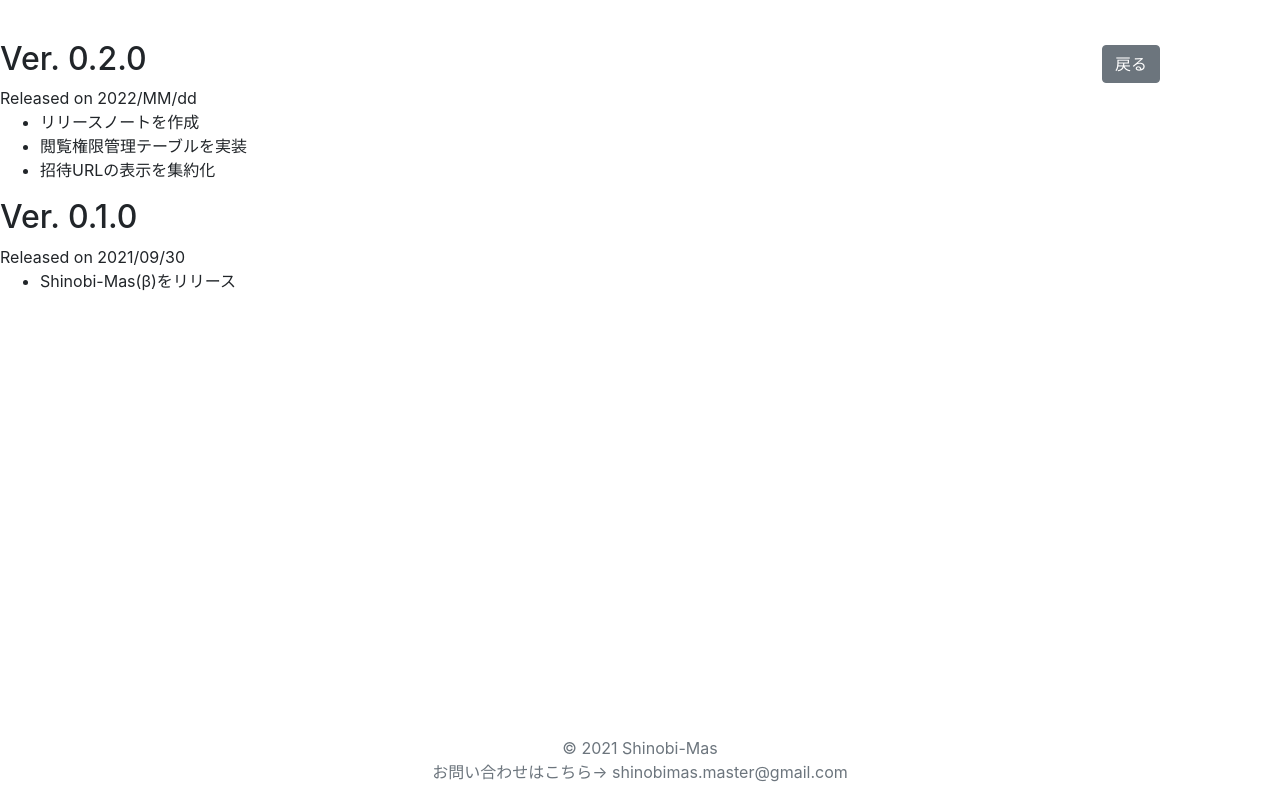
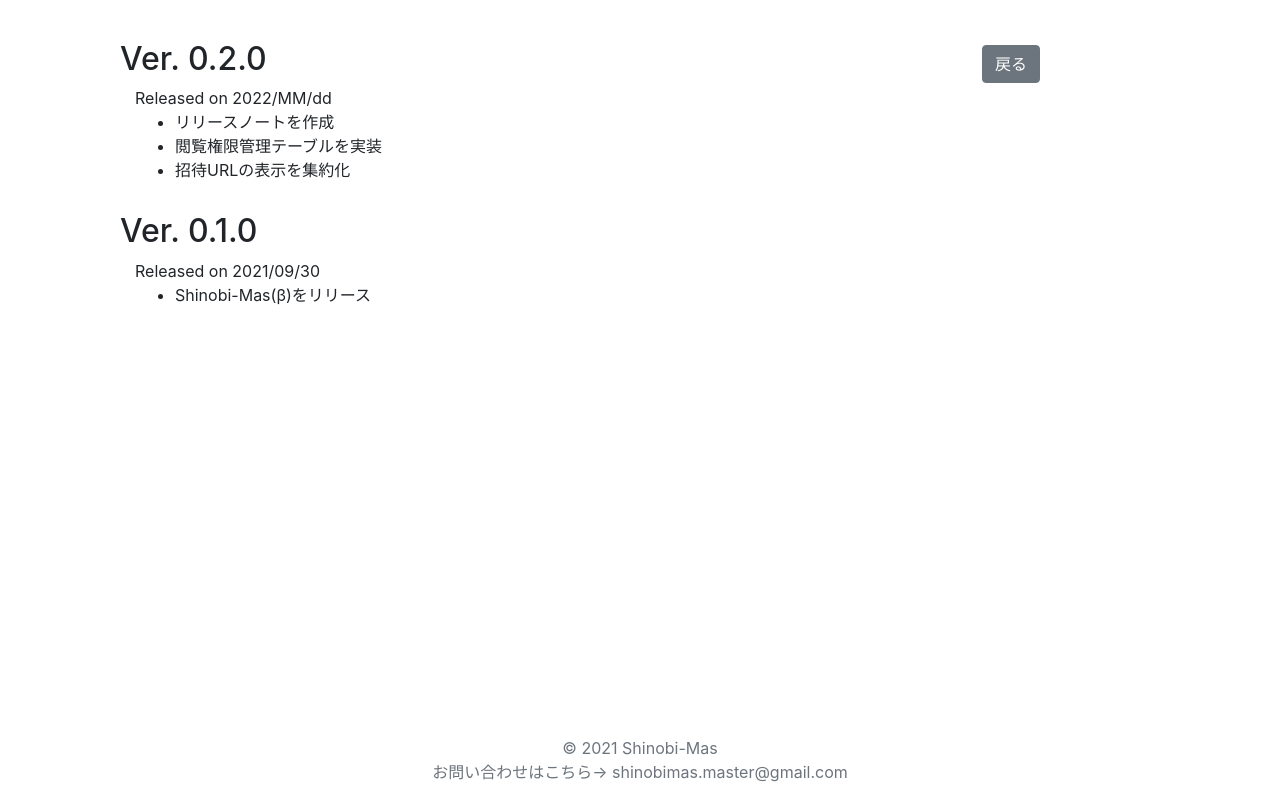
Before and after one commit to Nagyon-Jessica/Shinobi-Mas, a Django app: page /release-notes in a window 1280 px wide. Run offline with Django 3.2, Linux system fonts and the light colour scheme; some libraries are stand-ins or nearby versions.

Commit message:
リリースノートのデザイン修正とそれに伴う全体の微修正

```diff
--- a/assets/assets/css/shinobi-mas-common.css
+++ b/assets/assets/css/shinobi-mas-common.css
@@ -8,12 +8,25 @@
 .main-wrapper{
   min-height: 100vh;
   position: relative;
+  margin: 0px 120px;
   padding-top: 40px;
   padding-bottom: 60px;
   box-sizing: border-box;
 }
 
+/* 共通 - 戻るボタン */
+.return-buttom{
+  float: right;
+  margin: 5px 120px 5px 0px;
+}
+
 /* トップページ */
+.release-note-link{
+  width: auto;
+  margin: 0px auto;
+  padding: 5px 100px;
+  text-decoration: underline;
+}
 .index-app-name{
   height: 60%;
   padding: 100px;
@@ -27,14 +40,16 @@
   padding: 20px;
 }
 
-/* 再発行ページ */
-.return-buttom{
-  float: right;
-  padding: 5px 120px;
-}
-
 /* ハンドアウト詳細 */
 textarea{
   height: 200px;
   width: 1000px;
 }
+
+/* リリースノート */
+.version-block{
+  margin-bottom: 30px;
+}
+.version-block .version-block-body{
+  margin: 0px 15px;
+}
--- a/assets/assets/css/shinobi-mas-ho-detail.css
+++ b/assets/assets/css/shinobi-mas-ho-detail.css
@@ -1,6 +1,6 @@
 .ho-detail-form{
   margin: 0px auto;
-  padding: 5px 120px;
+  padding: 5px 0px;
 }
 .ho-detail-form .ho-detail-type{
   text-align: start;
--- a/assets/assets/css/shinobi-mas-ho-list.css
+++ b/assets/assets/css/shinobi-mas-ho-list.css
@@ -1,6 +1,6 @@
 .scenario-edit{
   margin: 0px auto;
-  padding: 5px 120px;
+  padding: 5px 0px;
 }
 .scenario-edit .scenario-name{
   float: left;
--- a/homaster/templates/homaster/index.html
+++ b/homaster/templates/homaster/index.html
@@ -9,7 +9,7 @@
   <link rel="stylesheet" href="{% static 'assets/css/shinobi-mas-common.css' %}">
 </head>
 <body>
-  <header>
+  <header class="header fixed-top release-note-link">
     <a href="{% url 'homaster:release-notes' %}">リリースノート</a>
   </header>
   <main class="main main-wrapper">
--- a/homaster/templates/homaster/release_notes.html
+++ b/homaster/templates/homaster/release_notes.html
@@ -13,22 +13,30 @@
     <div class="return-buttom">
       <a class="btn btn-secondary" href="{% url 'homaster:index' %}">戻る</a>
     </div>
+    <div class="version-block">
       <h2>
         Ver. 0.2.0
       </h2>
+      <div class="version-block-body">
         Released on 2022/MM/dd
         <ul>
           <li>リリースノートを作成</li>
           <li>閲覧権限管理テーブルを実装</li>
           <li>招待URLの表示を集約化</li>
         </ul>
+      </div>
+    </div>
+    <div class="version-block">
       <h2>
         Ver. 0.1.0
       </h2>
+      <div class="version-block-body">
         Released on 2021/09/30
         <ul>
           <li>Shinobi-Mas(β)をリリース</li>
         </ul>
+      </div>
+    </div>
   </main>
   <footer class="footer fixed-bottom">
     <div class="container">
```
Also changed, not shown: 1 other file. Lines whose indentation alone changed are shown as unchanged.
